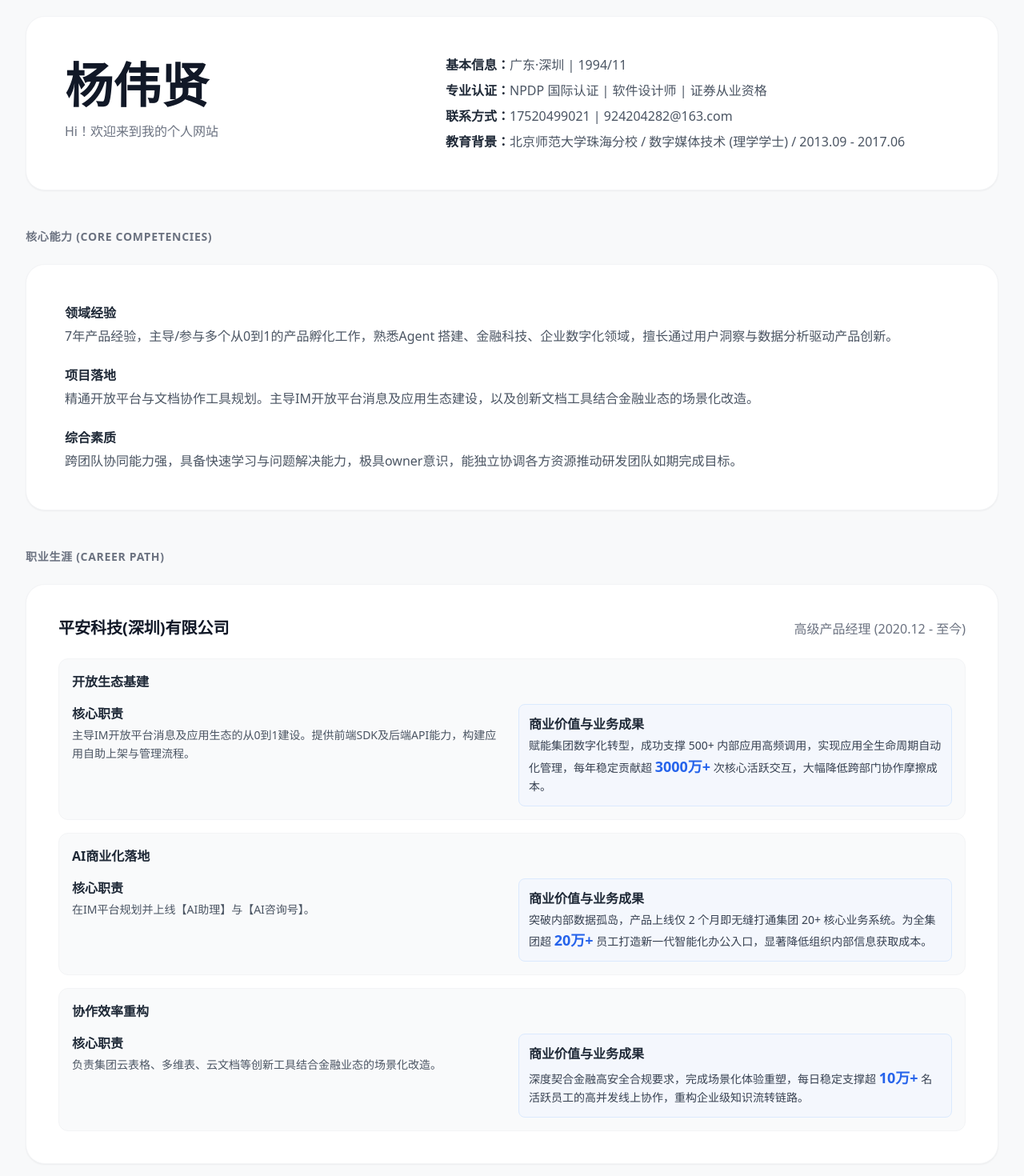
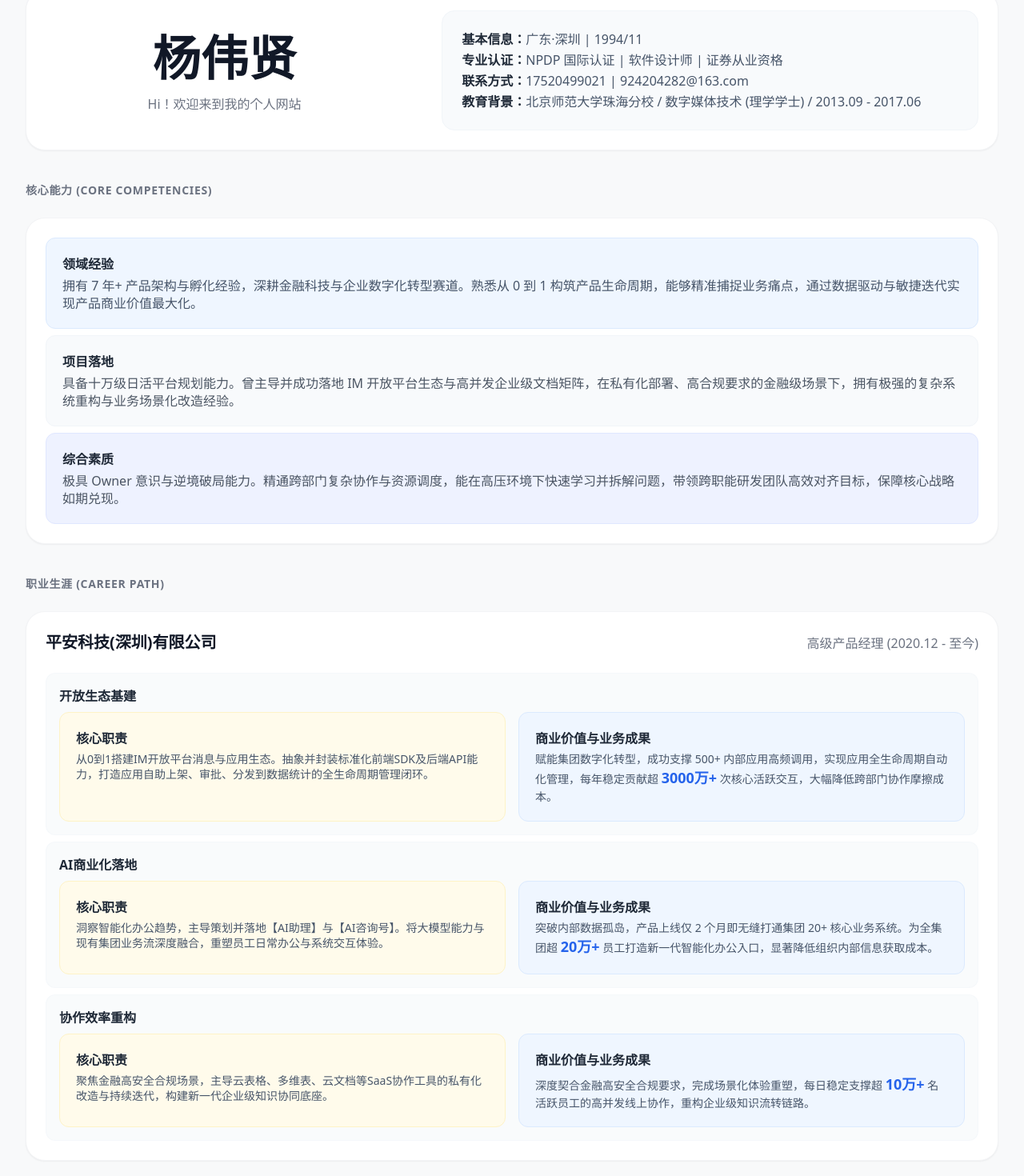
Before and after one commit to yangweixian/my-portal-web, a Next.js app: page / in a window 1280 px wide. Shown: the part 60-1530 px from the top of the page at 80% size. Built offline with nearby package versions, Linux system fonts and the light colour scheme.

Commit message:
完成全站精装修并修复类型错误

```diff
--- a/app/page.tsx
+++ b/app/page.tsx
@@ -1,16 +1,51 @@
 "use client";
-import React, { useEffect } from 'react';
+import React, { useEffect } from "react";
 
 // Type definition for Coze Web SDK on the window object
+interface WebChatClientOptions {
+  config: {
+    bot_id: string;
+  };
+  componentProps: {
+    title: string;
+  };
+  auth: {
+    type: string;
+    token: string;
+    onRefreshToken: () => Promise<string>;
+  };
+  userInfo: {
+    id: string;
+    nickname: string;
+  };
+  ui: {
+    baseCdnUrl: string;
+  };
+}
+
+type WebChatClientInstance = object;
+
+interface CozeWebSDKType {
+  WebChatClient: new (options: WebChatClientOptions) => WebChatClientInstance;
+}
+
 declare global {
   interface Window {
-    CozeWebSDK: any;
+    CozeWebSDK: CozeWebSDKType | undefined; // It might not be loaded yet
   }
 }
 
 // Reusable component for the main content sections
-const Section = ({ children, className }: { children: React.ReactNode; className?: string }) => (
-  <section className={`bg-white rounded-3xl shadow-sm border border-gray-100 ${className}`}>
+const Section = ({
+  children,
+  className,
+}: {
+  children: React.ReactNode;
+  className?: string;
+}) => (
+  <section
+    className={`bg-white rounded-3xl shadow-sm border border-gray-100 transition-all duration-300 hover:shadow-lg hover:-translate-y-1 ${className}`}
+  >
     {children}
   </section>
 );
@@ -23,34 +58,49 @@ const SectionTitle = ({ children }: { children: React.ReactNode }) => (
 );
 
 // Reusable component for nested experience items (small cards)
-const NestedExperienceItem = ({ title, responsibilities, achievements }: {
+const NestedExperienceItem = ({
+  title,
+  responsibilities,
+  achievements,
+}: {
   title: string;
   responsibilities: string;
   achievements: string;
 }) => {
   const highlightAchievements = (text: string) => {
     // Regex to find numbers, percentages, and specific phrases like "万+", "次", "日活", "工单量", "个月", "个业务系统"
-    const regex = /(\d+万\+?|\d+\+?次|\d+%|\d+日活|\d+\+?工单量|\d+个月|\d+个业务系统)/g;
+    const regex =
+      /(\d+万\+?|\d+\+?次|\d+%|\d+日活|\d+\+?工单量|\d+个月|\d+个业务系统)/g;
     return text.split(regex).map((part, index) => {
       if (part.match(regex)) {
-        return <span key={index} className="font-bold text-blue-600 text-lg">{part}</span>;
+        return (
+          <span key={index} className="font-bold text-blue-600 text-lg">
+            {part}
+          </span>
+        );
       }
       return part;
     });
   };
 
   return (
-    <div className="bg-gray-50 border border-gray-100 rounded-xl p-4">
-      <p className="font-semibold text-gray-800 mb-4">{title}</p>
+    <div className="bg-slate-50/80 border border-slate-100/50 rounded-xl p-4">
+      <p className="font-semibold text-gray-800 mb-2">{title}</p>
       <div className="flex flex-col md:flex-row gap-4">
         <div className="md:w-1/2">
-          <p className="font-semibold text-gray-800 mb-1">核心职责</p>
-          <p className="text-gray-600 text-sm leading-relaxed">{responsibilities}</p>
+          <div className="bg-amber-50 border border-amber-100 p-5 rounded-xl h-full">
+            <p className="font-semibold text-gray-800 mb-1">核心职责</p>
+            <p className="text-slate-600 text-sm leading-snug">
+              {responsibilities}
+            </p>
+          </div>
         </div>
         <div className="md:w-1/2">
-          <div className="bg-blue-50/50 border border-blue-100 rounded-lg p-3">
-            <p className="font-semibold text-gray-800 mb-1">商业价值与业务成果</p>
-            <p className="text-gray-700 text-sm leading-relaxed">
+          <div className="bg-blue-50 border border-blue-100 p-5 rounded-xl h-full">
+            <p className="font-semibold text-gray-800 mb-1">
+              商业价值与业务成果
+            </p>
+            <p className="text-slate-600 text-sm leading-snug">
               {highlightAchievements(achievements)}
             </p>
           </div>
@@ -63,30 +113,33 @@ const NestedExperienceItem = ({ title, responsibilities, achievements }: {
 export default function Home() {
   // Coze 悬浮窗暴力注入逻辑 (原生 DOM 方式，确保必现)
   useEffect(() => {
-    const script = document.createElement('script');
-    script.src = "https://lf-cdn.coze.cn/obj/unpkg/flow-platform/chat-app-sdk/1.2.0-beta.19/libs/cn/index.js";
+    const script = document.createElement("script");
+    script.src =
+      "https://lf-cdn.coze.cn/obj/unpkg/flow-platform/chat-app-sdk/1.2.0-beta.19/libs/cn/index.js";
     script.async = true;
 
     script.onload = () => {
       if (window.CozeWebSDK) {
         new window.CozeWebSDK.WebChatClient({
           config: {
-            bot_id: '7608043554447147017',
+            bot_id: "7608043554447147017",
           },
           componentProps: {
-            title: '杨伟贤的 AI 数字分身',
+            title: "杨伟贤的 AI 数字分身",
           },
           auth: {
-            type: 'token',
-            token: 'pat_lH62R9GAwZd57PJWN8AY8uwADkzFhRPe0Ydnxt6J6wQisEqfGYRVBAGU07Ajzq0v',
-            onRefreshToken: async () => 'pat_lH62R9GAwZd57PJWN8AY8uwADkzFhRPe0Ydnxt6J6wQisEqfGYRVBAGU07Ajzq0v',
+            type: "token",
+            token:
+              "pat_lH62R9GAwZd57PJWN8AY8uwADkzFhRPe0Ydnxt6J6wQisEqfGYRVBAGU07Ajzq0v",
+            onRefreshToken: async () =>
+              "pat_lH62R9GAwZd57PJWN8AY8uwADkzFhRPe0Ydnxt6J6wQisEqfGYRVBAGU07Ajzq0v",
           },
           userInfo: {
-            id: 'user_interview',
-            nickname: '面试官',
+            id: "user_interview",
+            nickname: "面试官",
           },
           ui: {
-            baseCdnUrl: 'https://lf-cdn.coze.cn',
+            baseCdnUrl: "https://lf-cdn.coze.cn",
           },
         });
       }
@@ -102,25 +155,48 @@ export default function Home() {
 
   return (
     <div className="bg-[#F8F9FA] min-h-screen font-sans text-gray-800">
-      <main className="w-[95%] max-w-[1440px] mx-auto py-12 md:py-20 space-y-12">
-
+      <main className="w-[95%] max-w-[1440px] mx-auto py-12 space-y-10">
         {/* --- Module 1: Executive Profile (信息减负) --- */}
-        <Section className="p-8 md:p-12">
-          <div className="flex flex-col md:flex-row gap-8 md:gap-12 items-start">
+        <Section className="p-6">
+          <div className="flex flex-col md:flex-row gap-8 md:gap-12 items-center">
             {/* Left side: Name and Website Description */}
-            <div className="md:w-2/5">
-              <h1 className="text-5xl md:text-6xl font-bold text-gray-900 !leading-tight">杨伟贤</h1>
-              <p className="text-base text-gray-500 mt-2">Hi！欢迎来到我的个人网站</p>
+            <div className="md:w-2/5 h-full flex flex-col justify-center items-center text-center">
+              <h1 className="text-5xl md:text-6xl font-bold text-gray-900 !leading-tight">
+                杨伟贤
+              </h1>
+              <p className="text-base text-gray-500 mt-2">
+                Hi！欢迎来到我的个人网站
+              </p>
             </div>
             {/* Right side: Basic Information */}
-            <div className="md:w-3/5 flex flex-col space-y-4">
-              <div>
-                {/* Removed "基础信息" label */}
-                <div className="flex flex-col gap-2 text-gray-600 text-base">
-                  <p><span className="font-semibold text-gray-800">基本信息：</span>广东·深圳 | 1994/11</p>
-                  <p><span className="font-semibold text-gray-800">专业认证：</span>NPDP 国际认证 | 软件设计师 | 证券从业资格</p>
-                  <p><span className="font-semibold text-gray-800">联系方式：</span>17520499021 | 924204282@163.com</p>
-                  <p><span className="font-semibold text-gray-800">教育背景：</span>北京师范大学珠海分校 / 数字媒体技术 (理学学士) / 2013.09 - 2017.06</p>
+            <div className="md:w-3/5">
+              <div className="bg-slate-50 rounded-2xl p-6 border border-slate-100">
+                <div className="flex flex-col gap-1 text-slate-600 text-base leading-snug">
+                  <p>
+                    <span className="font-semibold text-gray-800">
+                      基本信息：
+                    </span>
+                    广东·深圳 | 1994/11
+                  </p>
+                  <p>
+                    <span className="font-semibold text-gray-800">
+                      专业认证：
+                    </span>
+                    NPDP 国际认证 | 软件设计师 | 证券从业资格
+                  </p>
+                  <p>
+                    <span className="font-semibold text-gray-800">
+                      联系方式：
+                    </span>
+                    17520499021 | 924204282@163.com
+                  </p>
+                  <p>
+                    <span className="font-semibold text-gray-800">
+                      教育背景：
+                    </span>
+                    北京师范大学珠海分校 / 数字媒体技术 (理学学士) / 2013.09 -
+                    2017.06
+                  </p>
                 </div>
               </div>
             </div>
@@ -130,19 +206,30 @@ export default function Home() {
         {/* --- Module 2: Core Competencies (新增独立卡片) --- */}
         <div>
           <SectionTitle>核心能力 (Core Competencies)</SectionTitle>
-          <Section className="p-8 md:p-12">
-            <div className="flex flex-col space-y-6">
-              <div>
+          <Section className="p-6">
+            <div className="flex flex-col space-y-2">
+              <div className="bg-blue-50 border border-blue-100 p-5 rounded-xl">
                 <p className="font-semibold text-gray-800 mb-1">领域经验</p>
-                <p className="text-gray-600 leading-relaxed">7年产品经验，主导/参与多个从0到1的产品孵化工作，熟悉Agent 搭建、金融科技、企业数字化领域，擅长通过用户洞察与数据分析驱动产品创新。</p>
+                <p className="text-slate-600 leading-snug">
+                  拥有 7 年+
+                  产品架构与孵化经验，深耕金融科技与企业数字化转型赛道。熟悉从 0
+                  到 1
+                  构筑产品生命周期，能够精准捕捉业务痛点，通过数据驱动与敏捷迭代实现产品商业价值最大化。
+                </p>
               </div>
-              <div>
+              <div className="bg-slate-50 border border-slate-100 p-5 rounded-xl">
                 <p className="font-semibold text-gray-800 mb-1">项目落地</p>
-                <p className="text-gray-600 leading-relaxed">精通开放平台与文档协作工具规划。主导IM开放平台消息及应用生态建设，以及创新文档工具结合金融业态的场景化改造。</p>
+                <p className="text-gray-600 leading-snug">
+                  具备十万级日活平台规划能力。曾主导并成功落地 IM
+                  开放平台生态与高并发企业级文档矩阵，在私有化部署、高合规要求的金融级场景下，拥有极强的复杂系统重构与业务场景化改造经验。
+                </p>
               </div>
-              <div>
+              <div className="bg-indigo-50 border border-indigo-100 p-5 rounded-xl">
                 <p className="font-semibold text-gray-800 mb-1">综合素质</p>
-                <p className="text-gray-600 leading-relaxed">跨团队协同能力强，具备快速学习与问题解决能力，极具owner意识，能独立协调各方资源推动研发团队如期完成目标。</p>
+                <p className="text-gray-600 leading-snug">
+                  极具 Owner
+                  意识与逆境破局能力。精通跨部门复杂协作与资源调度，能在高压环境下快速学习并拆解问题，带领跨职能研发团队高效对齐目标，保障核心战略如期兑现。
+                </p>
               </div>
             </div>
           </Section>
@@ -151,54 +238,61 @@ export default function Home() {
         {/* --- Module 3: Career Path (大卡片嵌套小卡片) --- */}
         <div>
           <SectionTitle>职业生涯 (Career Path)</SectionTitle>
-          <div className="space-y-8">
+          <div className="space-y-6">
             {/* 平安科技 */}
-            <Section className="p-8 md:p-10">
+            <Section className="p-6">
               <div className="flex justify-between items-baseline mb-6">
-                <h3 className="text-xl font-bold text-gray-900">平安科技(深圳)有限公司</h3>
-                <p className="text-gray-500 font-medium">高级产品经理 (2020.12 - 至今)</p>
+                <h3 className="text-xl font-bold text-gray-900">
+                  平安科技(深圳)有限公司
+                </h3>
+                <p className="text-gray-500 font-medium">
+                  高级产品经理 (2020.12 - 至今)
+                </p>
               </div>
-              <div className="flex flex-col space-y-4">
+              <div className="flex flex-col space-y-2">
                 <NestedExperienceItem
                   title="开放生态基建"
-                  responsibilities="主导IM开放平台消息及应用生态的从0到1建设。提供前端SDK及后端API能力，构建应用自助上架与管理流程。"
+                  responsibilities="从0到1搭建IM开放平台消息与应用生态。抽象并封装标准化前端SDK及后端API能力，打造应用自助上架、审批、分发到数据统计的全生命周期管理闭环。"
                   achievements="赋能集团数字化转型，成功支撑 500+ 内部应用高频调用，实现应用全生命周期自动化管理，每年稳定贡献超 3000万+ 次核心活跃交互，大幅降低跨部门协作摩擦成本。"
                 />
                 <NestedExperienceItem
                   title="AI商业化落地"
-                  responsibilities="在IM平台规划并上线【AI助理】与【AI咨询号】。"
+                  responsibilities="洞察智能化办公趋势，主导策划并落地【AI助理】与【AI咨询号】。将大模型能力与现有集团业务流深度融合，重塑员工日常办公与系统交互体验。"
                   achievements="突破内部数据孤岛，产品上线仅 2 个月即无缝打通集团 20+ 核心业务系统。为全集团超 20万+ 员工打造新一代智能化办公入口，显著降低组织内部信息获取成本。"
                 />
                 <NestedExperienceItem
                   title="协作效率重构"
-                  responsibilities="负责集团云表格、多维表、云文档等创新工具结合金融业态的场景化改造。"
+                  responsibilities="聚焦金融高安全合规场景，主导云表格、多维表、云文档等SaaS协作工具的私有化改造与持续迭代，构建新一代企业级知识协同底座。"
                   achievements="深度契合金融高安全合规要求，完成场景化体验重塑，每日稳定支撑超 10万+ 名活跃员工的高并发线上协作，重构企业级知识流转链路。"
                 />
               </div>
             </Section>
 
             {/* 凡泰极客 */}
-            <Section className="p-8 md:p-10">
+            <Section className="p-6">
               <div className="flex justify-between items-baseline mb-6">
-                <h3 className="text-xl font-bold text-gray-900">凡泰极客科技有限公司</h3>
-                <p className="text-gray-500 font-medium">产品经理 (2017.10 - 2020.11)</p>
+                <h3 className="text-xl font-bold text-gray-900">
+                  凡泰极客科技有限公司
+                </h3>
+                <p className="text-gray-500 font-medium">
+                  产品经理 (2017.10 - 2020.11)
+                </p>
               </div>
-              <div className="flex flex-col space-y-4">
+              <div className="flex flex-col space-y-2">
                 <NestedExperienceItem
                   title="产品建设"
-                  responsibilities="参与构建企业级IM系统核心功能矩阵，涵盖消息协作、审批流程、智能机器人推送等。"
+                  responsibilities="深度参与企业级IM系统的核心架构设计，主导消息协作、动态审批流及智能机器人推送等关键功能矩阵的标准化落地。"
                   achievements="从 0 到 1 构筑企业级 IM 底座，沉淀标准化消息与协同能力，为后续金融客户的私有化部署和商业化 SaaS 拓展奠定坚实的产品架构基础。"
                 />
                 <NestedExperienceItem
                   title="项目合作（金融解决方案）"
-                  responsibilities="负责IM平台基础能力迭代。"
+                  responsibilities="深入一线金融客户场景，主导基础平台能力的定制化迭代，全程跟进并保障核心大客户（国盛证券、长城证券等）的私有化项目成功交付上线。"
                   achievements="打造标杆级券商服务案例，推动客户内部 IM 核心使用率从 17% 跃升至 68%，日均自动化处理工单超 300+，切实助力券商客户实现运营侧的降本增效。"
                 />
               </div>
             </Section>
           </div>
         </div>
-
       </main>
     </div>
   );
```
Also changed, not shown: tailwind.config.ts (+8 -16 lines).
